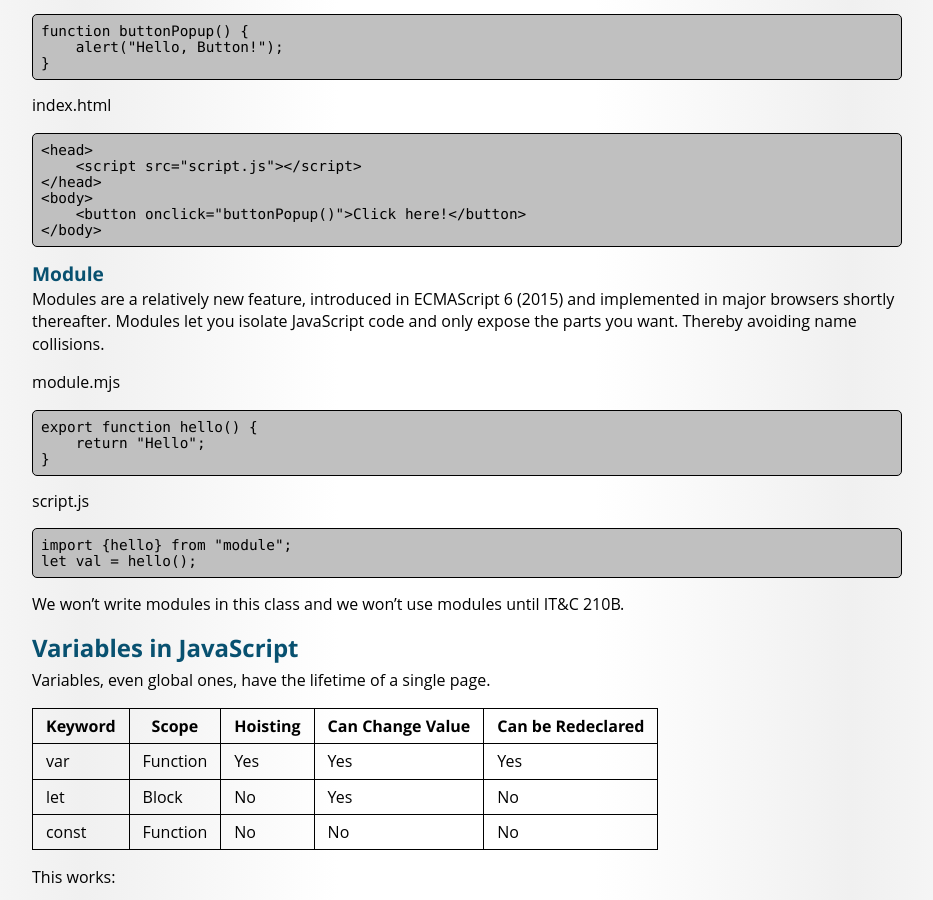
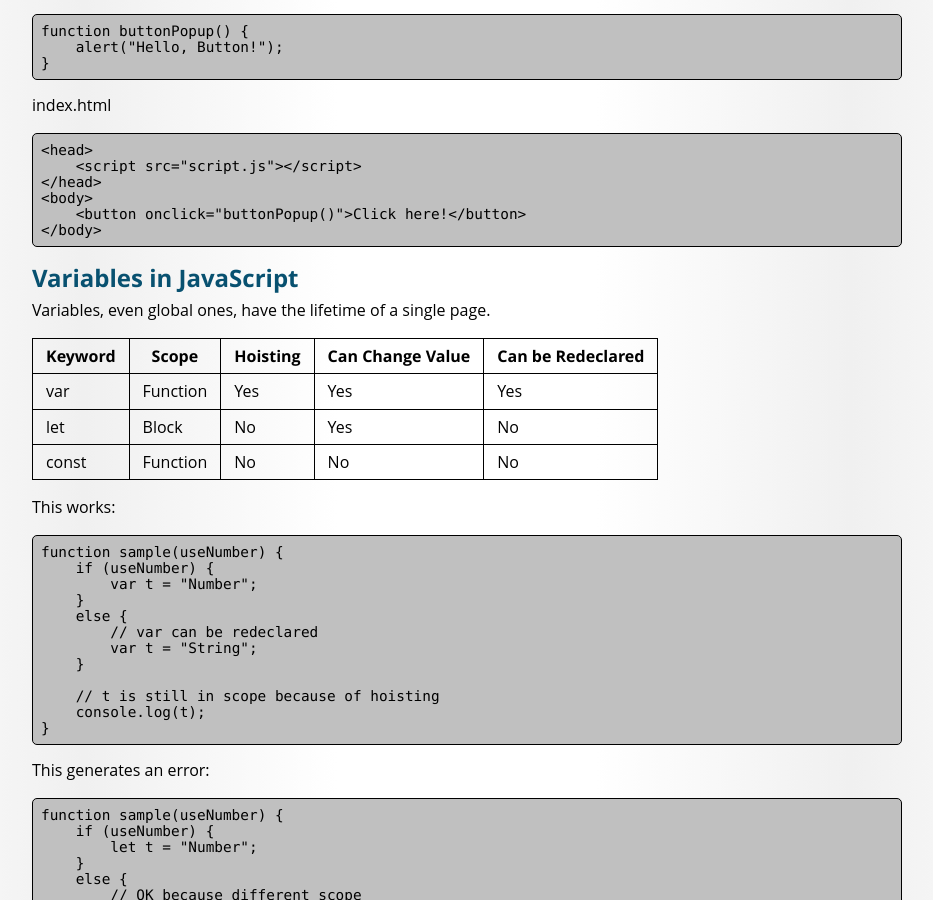
Before and after one commit to BYU-ITC-210/BYU-ITC-210.github.io, a Jekyll site: the page built from walkthrough/IntroToJavaScript.md, in a window 1280 px wide and 900 px high, scrolled down 1334 px. Shown: the whole window, without its empty margins (173-1106 px from the left). Built offline with Jekyll 4.4.1, drawn with Linux system fonts in a browser that asks for light colours; some web fonts are replaced.

Commit message:
Update JavaScript Walkthrough

````diff
--- a/walkthrough/IntroToJavaScript.md
+++ b/walkthrough/IntroToJavaScript.md
@@ -80,25 +80,6 @@ index.html
     <button onclick="buttonPopup()">Click here!</button>
 </body>
 ```
-
-### Module
-
-Modules are a relatively new feature, introduced in ECMAScript 6 (2015) and implemented in major browsers shortly thereafter. Modules let you isolate JavaScript code and only expose the parts you want. Thereby avoiding name collisions.
-
-module.mjs
-```js
-export function hello() {
-    return "Hello";
-}
-```
-
-script.js
-```
-import {hello} from "module";
-let val = hello();
-```
-
-We won't write modules in this class and we won't use modules until IT&C 210B.
 
 ## Variables in JavaScript
 
````
